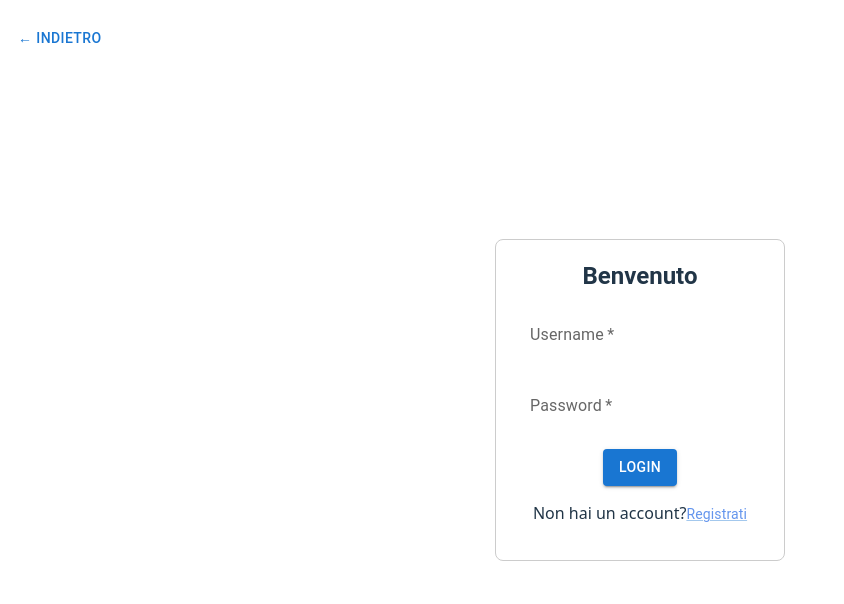
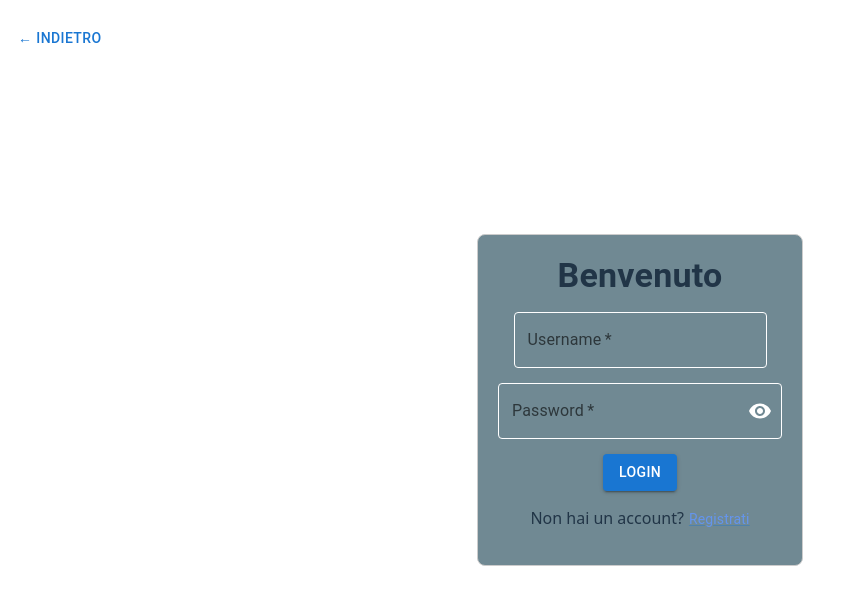
Before and after one commit to progetto-registro/webapp_registro_react, a React (Vite) app in the folder progetto-registro/: page /login in a window 1280 px wide. Shown: the top 604 px of the page, without its empty margins (0-844 px from the left). Built offline with nearby package versions, Linux system fonts and the light colour scheme.

Commit message:
css login

```diff
--- a/progetto-registro/package.json
+++ b/progetto-registro/package.json
@@ -12,6 +12,8 @@
   "dependencies": {
     "@emotion/react": "^11.14.0",
     "@emotion/styled": "^11.14.1",
+    "@mdi/js": "^7.4.47",
+    "@mdi/react": "^1.6.1",
     "@mui/icons-material": "^7.3.2",
     "@mui/material": "^7.3.2",
     "@mui/x-data-grid": "^8.12.1",
--- a/progetto-registro/src/components/Login/Login.css
+++ b/progetto-registro/src/components/Login/Login.css
@@ -1,4 +1,20 @@
+/*
+.login-page{
+    min-height: 100vh;
+    width: 100%;
+    display: flex;
+    justify-content: center;
+    align-items: center;
+    background-color: #282c34;
+    background-size: cover;
+    background-position: center;
+    position: relative;
+    overflow: hidden;
+}
+
+*/
 .login-container {
+    background-color: #708993;
     display: flex;
     flex-direction: column;
     align-items: center;
@@ -11,11 +27,11 @@
 
 .login-container input,
 .login-container button {
-    color: white !important;
+    color: white;
 }
 
 .Muiforlabel-root {
-    color: white !important;
+    color: white;
 }
 
 .login-container .MuiOutlinedInput-root fieldset {
@@ -29,6 +45,12 @@
     margin-top: 10px;
 }
 
+.username-field .MuiInputBase-input {
+    width: 100%;
+    min-width: 225px;
+}
+
 .signup-link button{
     color: cornflowerblue !important;
+    margin-left: 5px;
 }
--- a/progetto-registro/src/components/Login/Login.tsx
+++ b/progetto-registro/src/components/Login/Login.tsx
@@ -5,6 +5,8 @@ import Button from '@mui/material/Button';
 import { Box, Link, TextField, Typography } from '@mui/material';
 import './Login.css';
 import axios from 'axios';
+import PasswordField from '../PasswordField';
+
 
 export default function Login() {
   const [username, setUsername] = useState<string>('');
@@ -20,7 +22,7 @@ const submitLogin = async () => {
   const toastLoad = toast.loading("Login in corso...");
 
     try {
-      const response = await axios.post("http://localhost:8080/api/auth/login",
+      const response = await axios.post("/api/auth/login",
         { username, password }
       );
 
@@ -101,13 +103,14 @@ const submitLogin = async () => {
       </Box>
 
       <Box className="login-container">
-        <Typography variant='h5' textAlign='center' fontWeight="bold">
+        <Typography variant='h4' textAlign='center' fontWeight="bold">
           Benvenuto
         </Typography>
 
-        <Box>
+        <Box className="username-field">
           <TextField
             label="Username"
+            placeholder='Username'
             value={username}
             onChange={(e) => setUsername(e.target.value)}
             autoComplete="username"
@@ -116,8 +119,8 @@ const submitLogin = async () => {
         </Box>
 
         <Box>
-          <TextField
-            type="password"
+          <PasswordField
+            name="password"
             label="Password"
             value={password}
             onChange={(e) => setPassword(e.target.value)}
```
Also changed, not shown: 1 other file (tests, documents, lock files or other folders).
